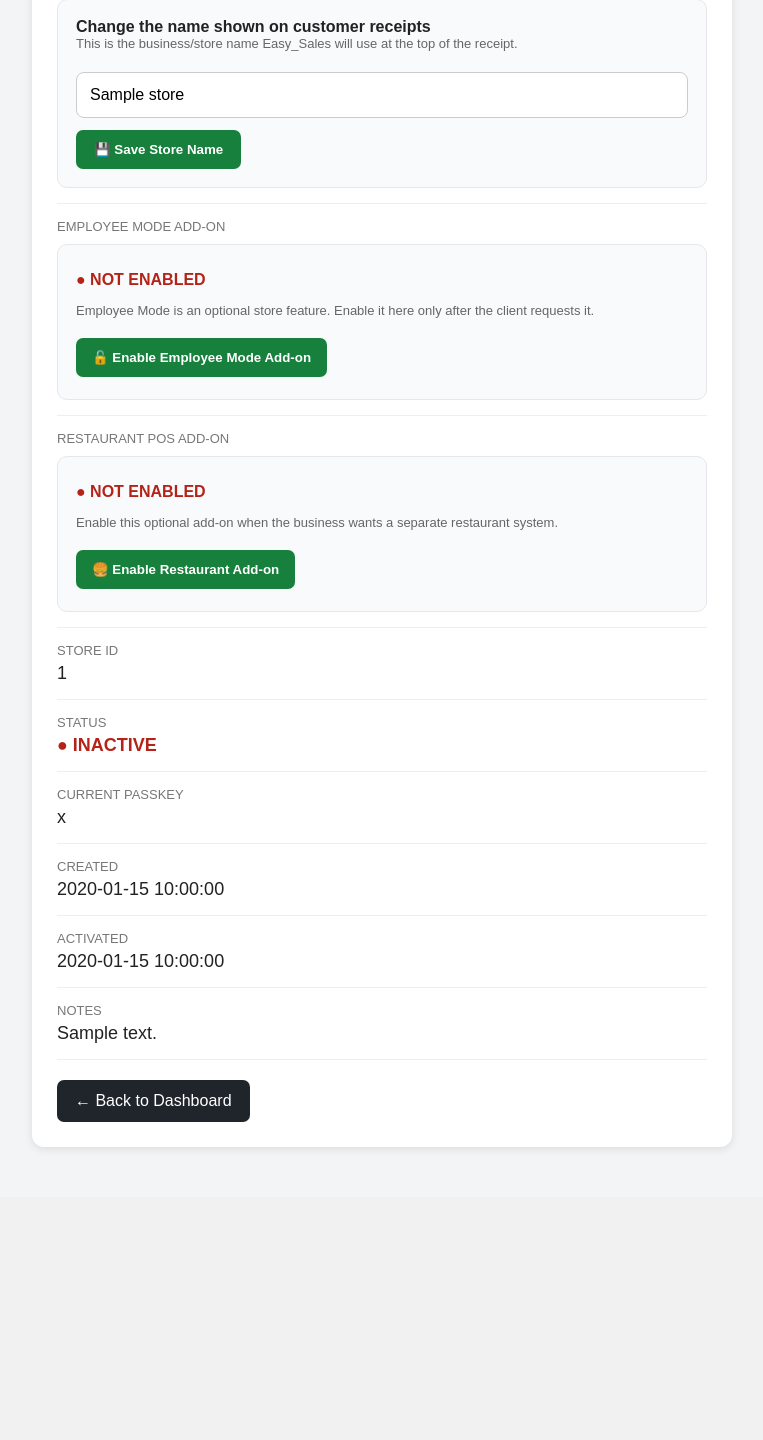
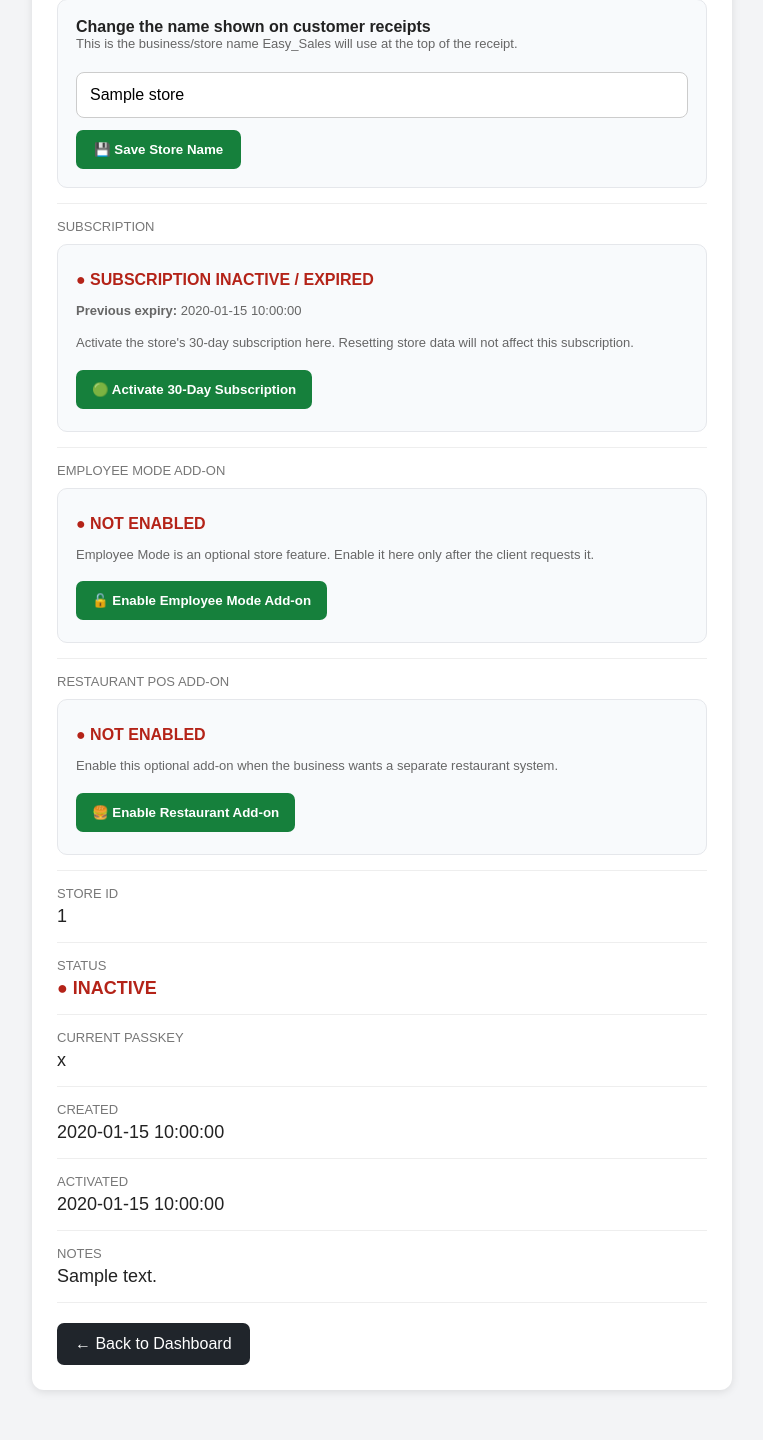
Before and after one commit to JAKES07/Easy_Sales, a Flask app: template templates/store_details.html in a window 1280 px wide. Shown: the part 267-1707 px from the top of the page, without its empty margins (258-1021 px from the left). Before the commit the page ends 1415 px from the top, so only its background shows below. Run offline with Flask 3, Linux system fonts and the light colour scheme; the template is opened without the code that fills it: most values are stand-ins (such as "Sample title", 1, 10 or a date in 2020); some libraries are stand-ins or nearby versions.

Commit message:
Update Easy_Sales: templates/store_details.html

```diff
--- a/templates/store_details.html
+++ b/templates/store_details.html
@@ -193,6 +193,39 @@
         </div>
 
         <div class="row">
+            <div class="label">SUBSCRIPTION</div>
+            <div class="feature-box">
+                {% set sub = namespace(active=false, days=0, started=None, expires=None) %}
+                {% if store["subscription_active"] and store["subscription_expires_at"] %}
+                    {% set sub.active = true %}
+                    {% set sub.started = store["subscription_started_at"] %}
+                    {% set sub.expires = store["subscription_expires_at"] %}
+                {% endif %}
+
+                {% if sub.active %}
+                    <div class="feature-status active">● SUBSCRIPTION ACTIVE — 30 DAYS</div>
+                    <p class="feature-note"><strong>Started:</strong> {{ sub.started or "Not recorded" }}</p>
+                    <p class="feature-note"><strong>Expires:</strong> {{ sub.expires }}</p>
+                    <form action="{{ url_for('controller.activate_subscription', store_id=store['store_id']) }}" method="POST" style="display:inline;">
+                        <button type="submit" class="btn-feature btn-enable-feature" onclick="return confirm('Restart the 30-day subscription for this store? This will set a new 30-day expiry date.');">🔄 Renew 30 Days</button>
+                    </form>
+                    <form action="{{ url_for('controller.disable_subscription', store_id=store['store_id']) }}" method="POST" style="display:inline;">
+                        <button type="submit" class="btn-feature btn-disable-feature" onclick="return confirm('Disable the subscription for this store?');">Disable Subscription</button>
+                    </form>
+                {% else %}
+                    <div class="feature-status inactive">● SUBSCRIPTION INACTIVE / EXPIRED</div>
+                    {% if store["subscription_started_at"] %}
+                        <p class="feature-note"><strong>Previous expiry:</strong> {{ store["subscription_expires_at"] or "Not recorded" }}</p>
+                    {% endif %}
+                    <p class="feature-note">Activate the store's 30-day subscription here. Resetting store data will not affect this subscription.</p>
+                    <form action="{{ url_for('controller.activate_subscription', store_id=store['store_id']) }}" method="POST">
+                        <button type="submit" class="btn-feature btn-enable-feature">🟢 Activate 30-Day Subscription</button>
+                    </form>
+                {% endif %}
+            </div>
+        </div>
+
+        <div class="row">
             <div class="label">EMPLOYEE MODE ADD-ON</div>
             <div class="feature-box">
                 {% if store["employee_mode_feature_enabled"] %}
```
